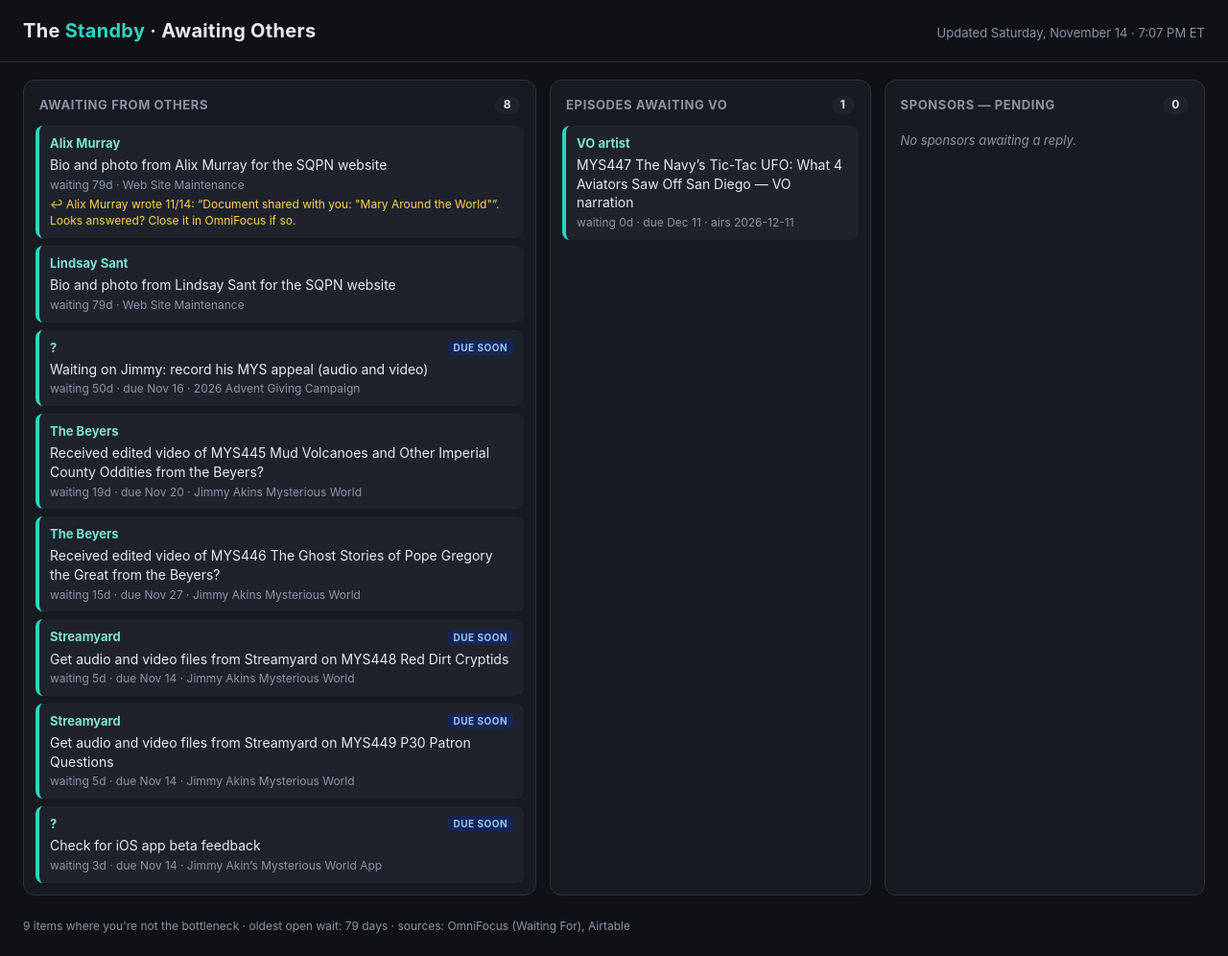
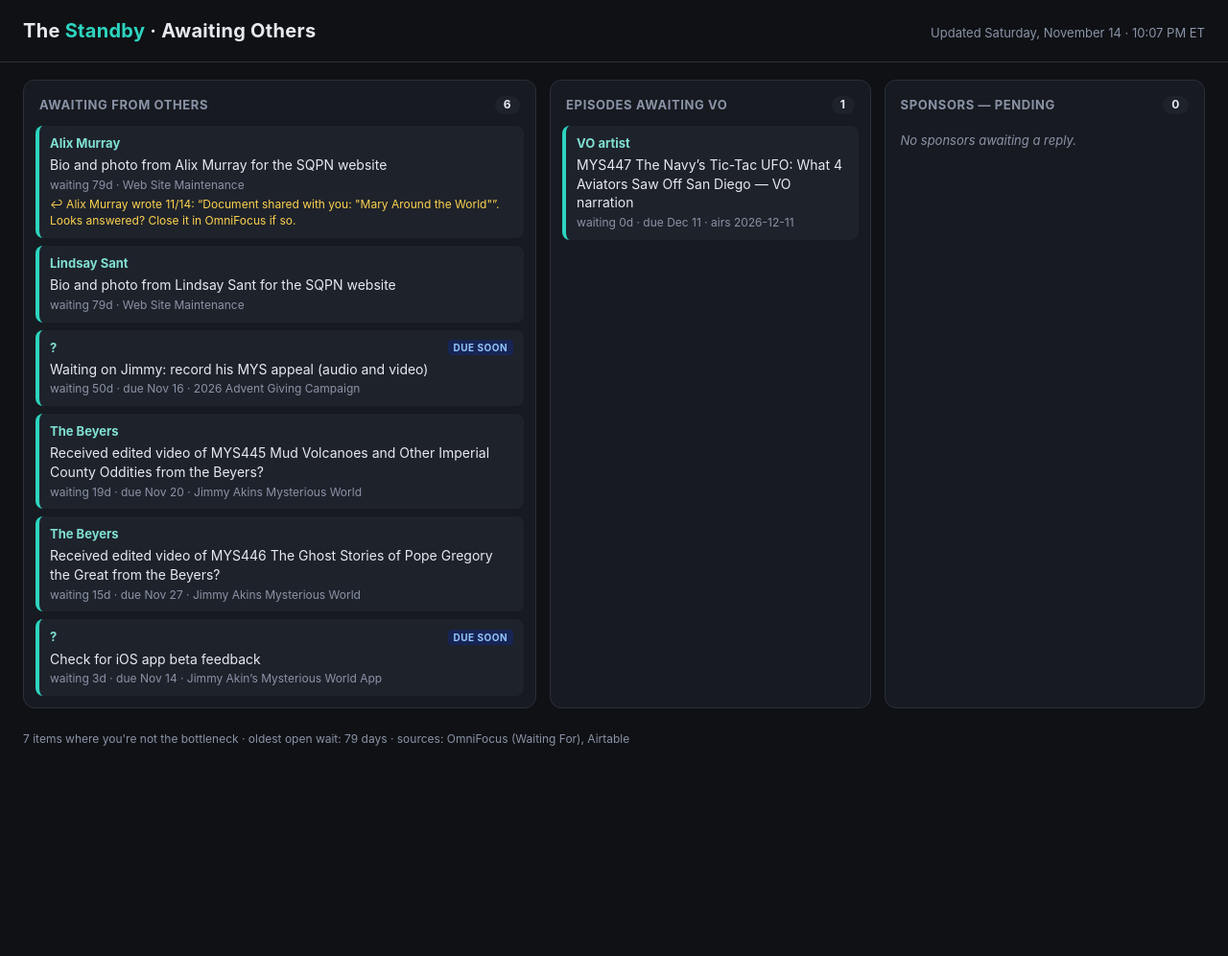
Before and after one commit to zhvz4k8p69-beep/sqpn-dashboard, a plain HTML site: page standby.html in a window 1280 px wide. Shown: the whole page at 96% size. After the commit the page ends 801 px from the top, so only its background shows below. Drawn offline with Linux system fonts and the light colour scheme.

Commit message:
standby refresh

```diff
--- a/standby.html
+++ b/standby.html
@@ -35,19 +35,17 @@
 <body>
 <header>
   <h1>The <span class="gr">Standby</span> · Awaiting Others</h1>
-  <div class="updated">Updated Saturday, November 14 · 7:07 PM ET</div>
+  <div class="updated">Updated Saturday, November 14 · 10:07 PM ET</div>
 </header>
 <div class="grid">
-<section class="col col-people"><h2>Awaiting from Others<span class="count">8</span></h2><div class="cards"><div class="card"><div class="cardtop"><span class="who">Alix Murray</span></div><div class="item">Bio and photo from Alix Murray for the SQPN website</div><div class="cardmeta">waiting 79d · Web Site Maintenance</div><div class="hint">↩ Alix Murray wrote 11/14: “Document shared with you: &quot;Mary Around the World&quot;”. Looks answered? Close it in OmniFocus if so.</div></div>
+<section class="col col-people"><h2>Awaiting from Others<span class="count">6</span></h2><div class="cards"><div class="card"><div class="cardtop"><span class="who">Alix Murray</span></div><div class="item">Bio and photo from Alix Murray for the SQPN website</div><div class="cardmeta">waiting 79d · Web Site Maintenance</div><div class="hint">↩ Alix Murray wrote 11/14: “Document shared with you: &quot;Mary Around the World&quot;”. Looks answered? Close it in OmniFocus if so.</div></div>
 <div class="card"><div class="cardtop"><span class="who">Lindsay Sant</span></div><div class="item">Bio and photo from Lindsay Sant for the SQPN website</div><div class="cardmeta">waiting 79d · Web Site Maintenance</div></div>
 <div class="card"><div class="cardtop"><span class="who">?</span> <span class="flag soon">due soon</span></div><div class="item">Waiting on Jimmy: record his MYS appeal (audio and video)</div><div class="cardmeta">waiting 50d · due Nov 16 · 2026 Advent Giving Campaign</div></div>
 <div class="card"><div class="cardtop"><span class="who">The Beyers</span></div><div class="item">Received edited video of MYS445 Mud Volcanoes and Other Imperial County Oddities from the Beyers?</div><div class="cardmeta">waiting 19d · due Nov 20 · Jimmy Akins Mysterious World</div></div>
 <div class="card"><div class="cardtop"><span class="who">The Beyers</span></div><div class="item">Received edited video of MYS446 The Ghost Stories of Pope Gregory the Great from the Beyers?</div><div class="cardmeta">waiting 15d · due Nov 27 · Jimmy Akins Mysterious World</div></div>
-<div class="card"><div class="cardtop"><span class="who">Streamyard</span> <span class="flag soon">due soon</span></div><div class="item">Get audio and video files from Streamyard on MYS448 Red Dirt Cryptids</div><div class="cardmeta">waiting 5d · due Nov 14 · Jimmy Akins Mysterious World</div></div>
-<div class="card"><div class="cardtop"><span class="who">Streamyard</span> <span class="flag soon">due soon</span></div><div class="item">Get audio and video files from Streamyard on MYS449 P30 Patron Questions</div><div class="cardmeta">waiting 5d · due Nov 14 · Jimmy Akins Mysterious World</div></div>
 <div class="card"><div class="cardtop"><span class="who">?</span> <span class="flag soon">due soon</span></div><div class="item">Check for iOS app beta feedback</div><div class="cardmeta">waiting 3d · due Nov 14 · Jimmy Akin’s Mysterious World App</div></div></div></section>
 <section class="col col-vo"><h2>Episodes Awaiting VO<span class="count">1</span></h2><div class="cards"><div class="card"><div class="cardtop"><span class="who">VO artist</span></div><div class="item">MYS447 The Navy’s Tic-Tac UFO: What 4 Aviators Saw Off San Diego — VO narration</div><div class="cardmeta">waiting 0d · due Dec 11 · airs 2026-12-11</div></div></div></section>
 <section class="col col-sponsors"><h2>Sponsors — Pending<span class="count">0</span></h2><div class="cards"><div class="empty">No sponsors awaiting a reply.</div></div></section>
 </div>
-<footer>9 items where you're not the bottleneck · oldest open wait: 79 days · sources: OmniFocus (Waiting For), Airtable</footer>
+<footer>7 items where you're not the bottleneck · oldest open wait: 79 days · sources: OmniFocus (Waiting For), Airtable</footer>
 </body></html>
```
